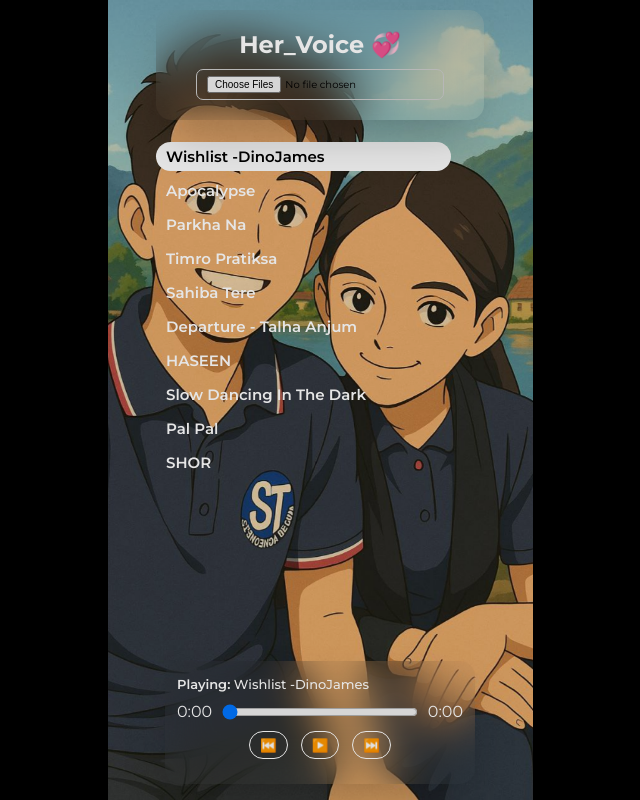
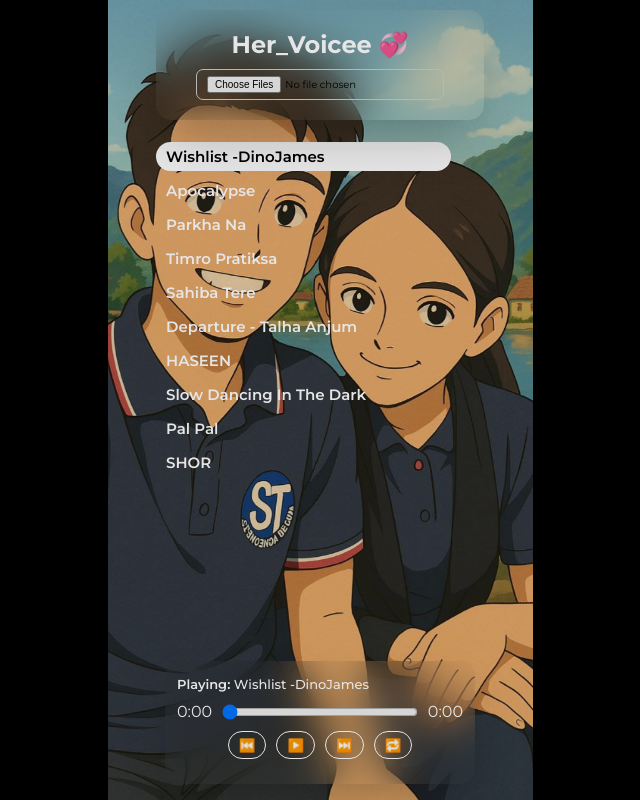
Before and after one commit to IsacSmile/her-voice, a React (Vite) app: page / in a window 1280 px wide. Shown: the whole page, without its empty margins (320-960 px from the left). Built offline with nearby package versions, Linux system fonts and the light colour scheme.

Commit message:
pwa added

```diff
--- a/src/App.jsx
+++ b/src/App.jsx
@@ -1,10 +1,11 @@
+// src/App.jsx
 import React, { useState, useCallback, useEffect } from "react";
 import "./index.css";
-import { defaultTracks } from "./data"; // Fixed: corrected import path
-import Header from "./components/Header.jsx";
-import Player from "./components/Player.jsx";
-import TrackList from "./components/TrackList.jsx";
-import ReloadPrompt from "./components/ReloadPrompt.jsx";
+import { defaultTracks } from "./data";
+import Header from "./components/Header";
+import Player from "./components/Player";
+import TrackList from "./components/TrackList";
+import ReloadPrompt from "./components/ReloadPrompt";
 import { getState } from "./utils/db";
 
 export default function App() {
@@ -15,8 +16,9 @@ export default function App() {
   const [message, setMessage] = useState("");
   const [currentTime, setCurrentTime] = useState(0);
   const [duration, setDuration] = useState(0);
+  const [isLooping, setIsLooping] = useState(false);
 
-  // restore from IndexedDB
+  // Restore last session state from IndexedDB
   useEffect(() => {
     async function restore() {
       const savedIndex = await getState("currentIndex");
@@ -30,28 +32,33 @@ export default function App() {
     restore();
   }, []);
 
-  // ----------------------
-  // Play controls
-  // ----------------------
+  // --- Playback Controls ---
   const playNext = useCallback(() => {
-    setCurrentIndex((prev) => (prev + 1) % queue.length);
+    setCurrentIndex((prev) =>
+      prev + 1 < queue.length ? prev + 1 : isLooping ? 0 : prev
+    );
     setIsPlaying(true);
-  }, [queue]);
+  }, [queue, isLooping]);
 
   const playPrev = useCallback(() => {
-    setCurrentIndex((prev) => (prev - 1 + queue.length) % queue.length);
+    setCurrentIndex((prev) =>
+      prev - 1 >= 0 ? prev - 1 : isLooping ? queue.length - 1 : prev
+    );
     setIsPlaying(true);
-  }, [queue]);
+  }, [queue, isLooping]);
+
+  const toggleLoop = () => setIsLooping((prev) => !prev);
+
+  const togglePlay = () => setIsPlaying((prev) => !prev);
 
   const handleSeek = (e) => {
-    setCurrentTime(e.target.value);
+    const newTime = Number(e.target.value);
+    setCurrentTime(newTime);
     const audioEl = document.querySelector("audio");
-    if (audioEl) audioEl.currentTime = e.target.value;
+    if (audioEl) audioEl.currentTime = newTime;
   };
 
-  // ----------------------
-  // File upload
-  // ----------------------
+  // --- File Upload ---
   const fileToBase64 = (file) =>
     new Promise((resolve, reject) => {
       const reader = new FileReader();
@@ -87,12 +94,14 @@ export default function App() {
             isPlaying={isPlaying}
             onNext={playNext}
             onPrev={playPrev}
-            togglePlay={() => setIsPlaying((p) => !p)}
+            togglePlay={togglePlay}
             currentTime={currentTime}
             duration={duration}
             onSeek={handleSeek}
             setDuration={setDuration}
             setCurrentTime={setCurrentTime}
+            onLoop={toggleLoop}
+            isLooping={isLooping}
           />
         )}
 
@@ -106,7 +115,11 @@ export default function App() {
         />
       </div>
 
-      <ReloadPrompt currentIndex={currentIndex} queue={queue} isPlaying={isPlaying} />
+      <ReloadPrompt
+        currentIndex={currentIndex}
+        queue={queue}
+        isPlaying={isPlaying}
+      />
     </div>
   );
 }
--- a/src/components/Header.jsx
+++ b/src/components/Header.jsx
@@ -4,7 +4,7 @@ import "../index.css"; // ✅ import global CSS
 export default function Header({ onFiles, message }) {
   return (
     <header className="app-header">
-      <h2 className="tittle">Her_Voice 💞</h2>
+      <h2 className="tittle">Her_Voicee 💞</h2>
       <input
         type="file"
         accept="audio/*"
--- a/src/components/Player.jsx
+++ b/src/components/Player.jsx
@@ -1,6 +1,6 @@
 // src/components/Player.jsx
 import React, { useRef, useEffect } from "react";
-import "../index.css"; // import global styles
+import "../index.css";
 
 export default function Player({
   track,
@@ -13,10 +13,12 @@ export default function Player({
   onSeek,
   setDuration,
   setCurrentTime,
+  onLoop,        // ⬅ added
+  isLooping,     // ⬅ added
 }) {
   const audioRef = useRef(null);
 
-  // Play/pause audio
+  // Play/pause
   useEffect(() => {
     const audio = audioRef.current;
     if (!audio) return;
@@ -40,9 +42,7 @@ export default function Player({
   const formatTime = (sec) => {
     if (isNaN(sec)) return "0:00";
     const minutes = Math.floor(sec / 60);
-    const seconds = Math.floor(sec % 60)
-      .toString()
-      .padStart(2, "0");
+    const seconds = Math.floor(sec % 60).toString().padStart(2, "0");
     return `${minutes}:${seconds}`;
   };
 
@@ -52,7 +52,12 @@ export default function Player({
         <span className="now-playing-title">Playing:</span> {track.name}
       </p>
 
-      <audio ref={audioRef} src={track.url} onEnded={onNext} />
+      <audio
+        ref={audioRef}
+        src={track.url}
+        onEnded={onNext}
+        loop={isLooping}   // ⬅ loop logic here
+      />
 
       <div className="progress-container" style={{ display: "flex", alignItems: "center", gap: 10, marginTop: 10 }}>
         <span>{formatTime(currentTime)}</span>
@@ -72,6 +77,14 @@ export default function Player({
         <button onClick={onPrev}>⏮️</button>
         <button onClick={togglePlay}>{isPlaying ? "⏸️" : "▶️"}</button>
         <button onClick={onNext}>⏭️</button>
+        <button
+  onClick={onLoop}
+  className={`loop-btn ${isLooping ? "active" : ""}`}
+  title="Toggle Loop"
+>
+  {isLooping ? "🔂" : "🔁"}
+</button>
+
       </div>
     </div>
   );
--- a/src/components/ReloadPrompt.jsx
+++ b/src/components/ReloadPrompt.jsx
@@ -1,31 +1,57 @@
-import React, { useState } from "react";
+// src/components/ReloadPrompt.jsx
+import React, { useState, useEffect } from "react";
 import { useRegisterSW } from "virtual:pwa-register/react";
-import "../index.css"; // global CSS
+import "../index.css";
 import { saveState } from "../utils/db";
 
 export default function ReloadPrompt({ currentIndex, queue, isPlaying }) {
   const {
     needRefresh: [needRefresh, setNeedRefresh],
     updateServiceWorker,
+    offlineReady: [offlineReady],
   } = useRegisterSW({
-    onRegistered: (r) => console.log("SW registered:", r),
-    onRegisterError: (err) => console.log("SW registration error:", err),
+    onRegisteredSW(swUrl, registration) {
+      console.log("✅ SW registered at:", swUrl);
+
+      if (registration) {
+        console.log("🔁 Setting periodic SW update check (every 30s)...");
+        setInterval(() => {
+          console.log("🔍 Checking for updates...");
+          registration.update();
+        }, 30000);
+      }
+    },
+    onRegisterError(err) {
+      console.error("❌ SW registration error:", err);
+    },
+    onNeedRefresh() {
+      console.log("🚨 New version detected → needRefresh = true");
+    },
+    onOfflineReady() {
+      console.log("📦 App ready to work offline");
+    },
   });
 
   const [dismissed, setDismissed] = useState(false);
 
-  if (!needRefresh || dismissed) return null;
+  if ((!needRefresh && !offlineReady) || dismissed) return null;
 
   const handleUpdate = async () => {
-    // Save current state before reloading
-    await saveState("currentIndex", currentIndex);
-    await saveState("queue", queue);
-    await saveState("isPlaying", isPlaying);
+    try {
+      console.log("💾 Saving playback state before update...");
+      await saveState("currentIndex", currentIndex);
+      await saveState("queue", queue);
+      await saveState("isPlaying", isPlaying);
+    } catch (err) {
+      console.warn("⚠️ Failed to save state before update:", err);
+    }
 
+    console.log("🔄 Updating service worker & reloading...");
     updateServiceWorker(true);
   };
 
   const handleLater = () => {
+    console.log("⏸️ User chose Later, dismissing prompt");
     setDismissed(true);
     setNeedRefresh(false);
   };
@@ -33,7 +59,7 @@ export default function ReloadPrompt({ currentIndex, queue, isPlaying }) {
   return (
     <div className="reload-overlay">
       <div className="reload-prompt">
-        <span className="reload-text">🔄 New version available</span>
+        <span className="reload-text">🔄 A new version is available</span>
         <div className="reload-buttons">
           <button className="reload-btn" onClick={handleUpdate}>
             Update
--- a/src/index.css
+++ b/src/index.css
@@ -70,7 +70,7 @@ body{
 .controler{
   margin: 10px;
   display: flex;
-  gap: 13px;
+  gap: 10px;
   transition: all ease-in-out 0.3s;
   justify-content: center;
   align-items: center;
```
Also changed, not shown: src/components/Controls.jsx (+20 -4 lines).
